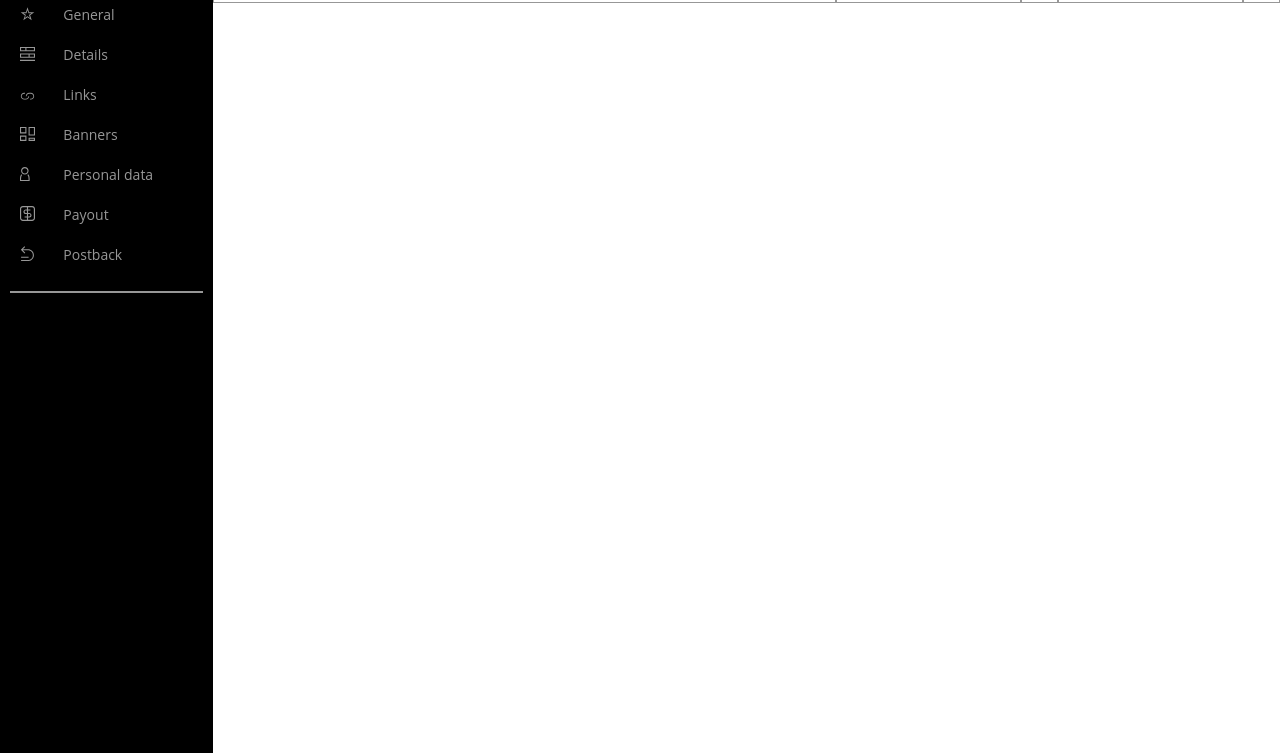
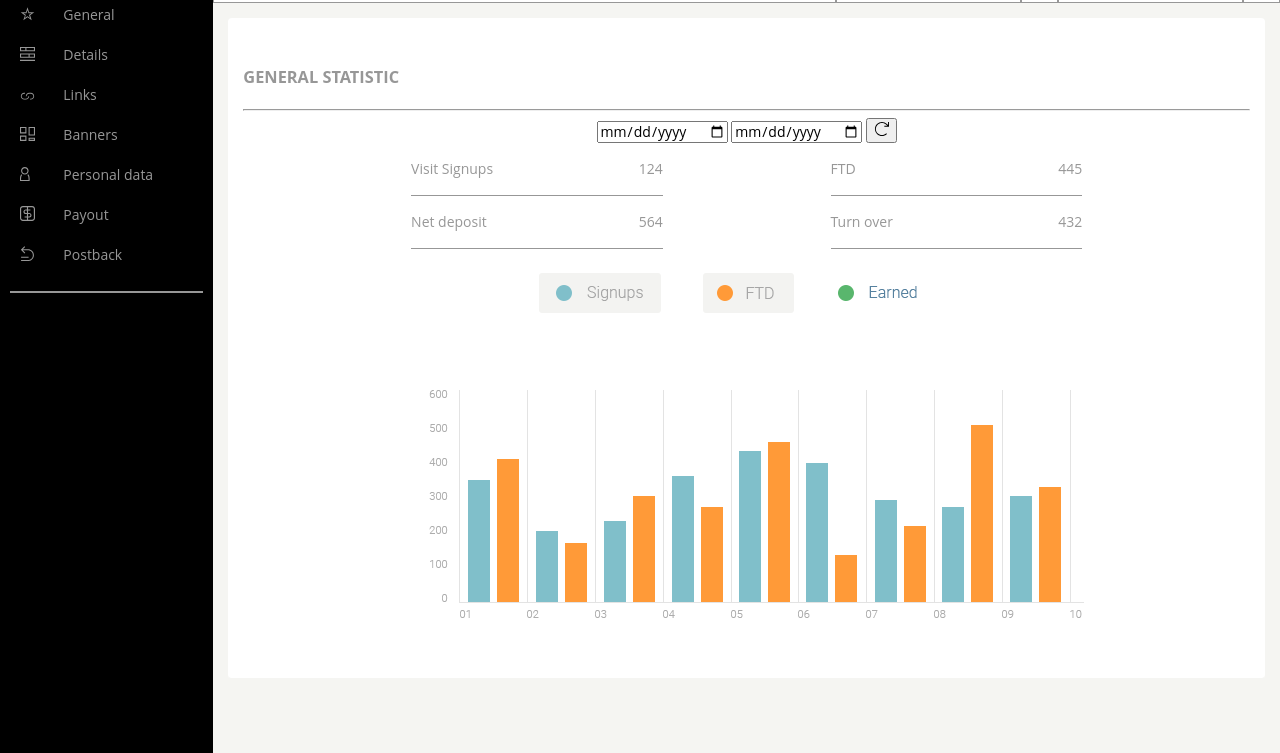
Before and after one commit to akijania/administration-panel, a website: page index.html in a window 1280 px wide. Shown: the part 47-800 px from the top of the page. Drawn offline with Linux system fonts and the light colour scheme.

Commit message:
Add general statistic

```diff
--- a/index.html
+++ b/index.html
@@ -231,6 +231,63 @@
         </div>
 
       </div>
+      <section>
+        <div class="container">
+          <h3>GENERAL STATISTIC</h3>
+          <hr>
+          <div class="general-form">
+            <form>
+              <input type="date">
+              <input type="date">
+              <button type="submit"><svg version="1.1" id="Layer_1" xmlns="http://www.w3.org/2000/svg"
+                  xmlns:xlink="http://www.w3.org/1999/xlink" x="0px" y="0px" viewBox="0 0 16 17"
+                  style="enable-background:new 0 0 16 17;" xml:space="preserve" width="15">
+                  <path d="M11,6h5V1h-1v3.3l-1.2-1.1c-2.9-2.9-7.7-2.9-10.6,0c-2.9,2.9-2.9,7.7,0,10.6C4.7,15.3,6.6,16,8.5,16s3.8-0.7,5.3-2.2
+             l-0.7-0.7c-2.5,2.5-6.7,2.5-9.2,0c-2.5-2.5-2.5-6.7,0-9.2c2.5-2.5,6.7-2.5,9.2,0L14.2,5H11V6z" />
+                </svg></button>
+
+            </form>
+            <div class="row statistic">
+              <div class="col-sm-1 col-md-2"></div>
+              <div class="col-sm-3 col-md-2 statistic-col">
+                <p>Visit Signups</p>
+              </div>
+              <div class="col-sm-1 col-md-1 statistic-value">
+                <p>124</p>
+              </div>
+              <div class="col-sm-2"></div>
+              <div class="col-sm-3 col-md-2 statistic-col">
+                <p>FTD</p>
+              </div>
+              <div class="col-sm-1 col-md-1 statistic-value">
+                <p>445</p>
+              </div>
+              <div class="col-sm-1 col-md-2"></div>
+              <div class="col-sm-1 col-md-2"></div>
+              <div class="col-sm-3 col-md-2 statistic-col">
+                <p>Net deposit</p>
+              </div>
+              <div class="col-sm-1 col-md-1 statistic-value">
+                <p>564</p>
+              </div>
+              <div class="col-sm-2"></div>
+              <div class="col-sm-3 col-md-2 statistic-col">
+                <p>Turn over</p>
+              </div>
+              <div class="col-sm-1 col-md-1 statistic-value">
+                <p>432</p>
+              </div>
+              <div class="col-sm-1 col-md-2"></div>
+
+
+            </div><img src="images/generalchart.jpg">
+
+          </div>
+        </div>
+
+
+
+      </section>
 
 
 
--- a/sass/_layout.scss
+++ b/sass/_layout.scss
@@ -7,15 +7,18 @@
     font-family: $text-font;
     font-size: 14px;
     line-height: 1.7;
-    color: $paragraph-color;
+    color: $text-color;
+    background: $background-hover-color;
   }
 
   .container {
-    width: 100%;
     max-width: 1170px;
-    margin: 0 auto;
-    padding-left: 15px;
-    padding-right: 15px;
+    margin: 15px;
+    padding: 30px 15px;
+    background: $nav-text-color;
+    border-bottom: 1px solid $background-hover-color;
+    border-radius: 4px;
+
   }
 
   .container-fluid {
--- /dev/null
+++ b/sass/sections/_general_statistic.scss
@@ -0,0 +1,14 @@
+.general-form {
+    text-align: center;
+}
+
+.statistic-col {
+    text-align: left;
+    border-bottom: 1px solid $text-color;
+
+}
+.statistic-value {
+    text-align: right;
+    border-bottom: 1px solid $text-color;
+
+}
--- a/sass/sections/_header.scss
+++ b/sass/sections/_header.scss
@@ -1,5 +1,6 @@
 .header-col {
     border: 0.5px solid $text-color;
+    background: white;
     width: 100%;
     height: 50px;
     padding: 15px 0;
--- a/sass/style.scss
+++ b/sass/style.scss
@@ -4,3 +4,4 @@
 @import "layout";
 @import "sections/navigation";
 @import "sections/header";
+@import "sections/general_statistic";
```
Also changed, not shown: css/style.css, images/generalchart.jpg (added), sass/sections/_navigation.scss (line endings or trailing spaces), 1 other file.
